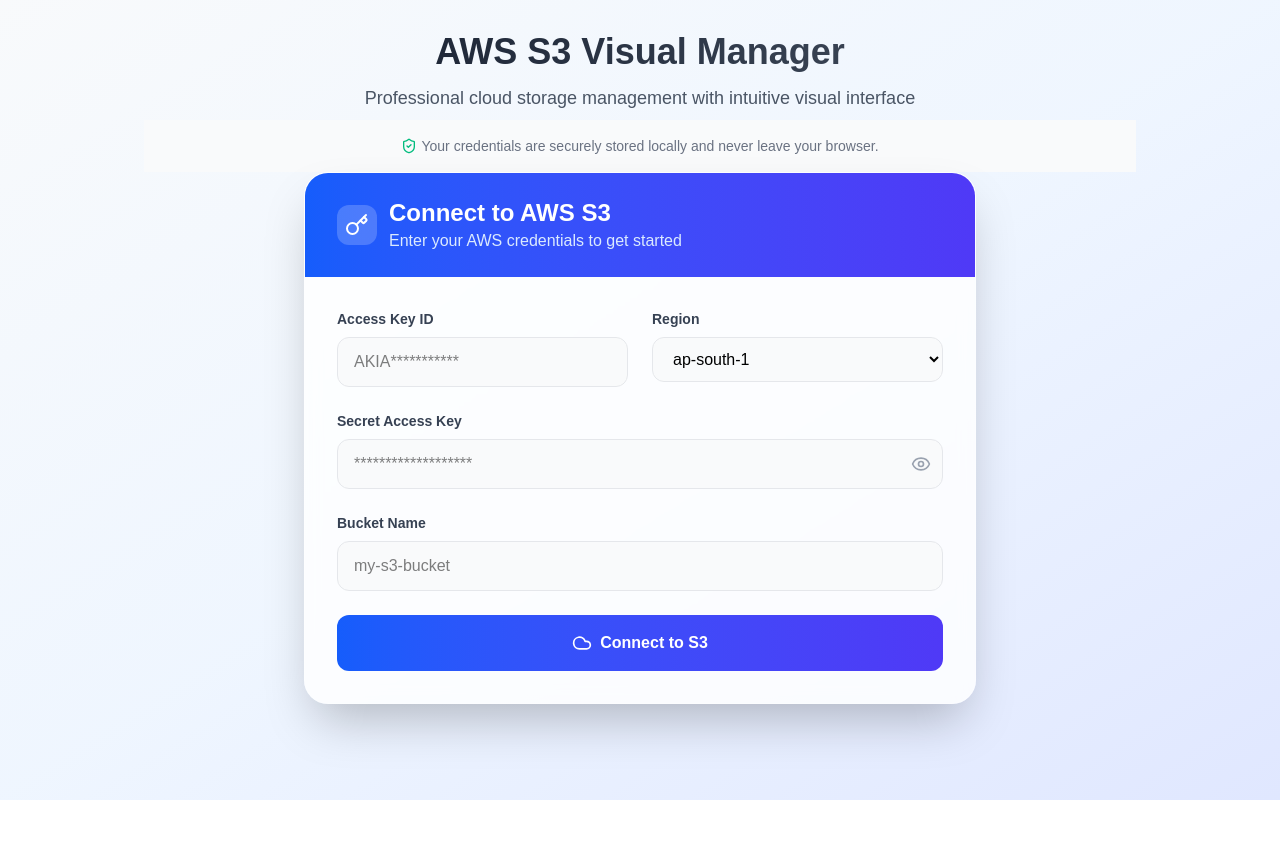
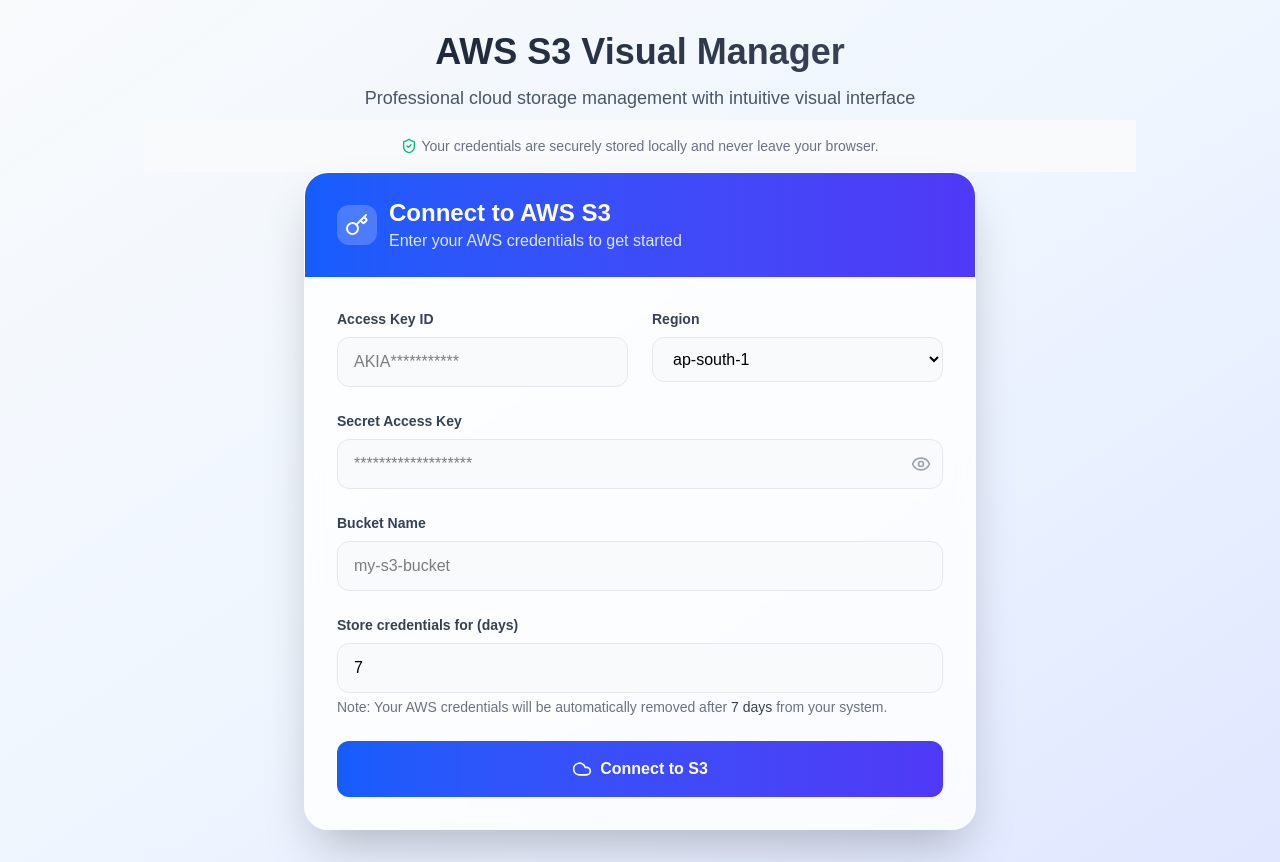
Before and after one commit to sagar-yenkure/s3visualizer, a Next.js app: page /credentials in a window 1280 px wide. Before the commit the page ends 800 px from the top, so only its background shows below. Built offline with nearby package versions, Linux system fonts and the light colour scheme.

Commit message:
feat: add credential expiration management

```diff
--- a/src/components/CredentialManager.tsx
+++ b/src/components/CredentialManager.tsx
@@ -17,6 +17,7 @@
   const [showSecretKey, setShowSecretKey] = useState(false);
   const [error, setError] = useState<string | null>(null);
 
+  const [expireDays, setExpireDays] = useState<number>(7); // Default 7 days
   const [credentials, setCredentials] = useState<AWSCredentials>({
     accessKeyId: "",
     secretAccessKey: "",
@@ -24,7 +25,7 @@
     bucketName: "",
   });
 
-  const { mutate, isPending: isConnecting } = useTestS3Connection(credentials);
+  const { mutate, isPending: isConnecting } = useTestS3Connection(credentials,expireDays);
 
   const handleSubmit = async (e: React.FormEvent) => {
     if (!credentials) return;
@@ -160,6 +161,33 @@
                   required
                 />
               </div>
+              <div>
+                <div className="space-y-2">
+                  <label className="block text-sm font-semibold text-gray-700">
+                    Store credentials for (days)
+                  </label>
+                  <input
+                    type="number"
+                    min={1}
+                    max={90}
+                    value={expireDays}
+                    onChange={(e) => setExpireDays(parseInt(e.target.value))}
+                    className="w-full px-4 py-3 border border-gray-200 rounded-xl focus:ring-2 focus:ring-blue-500 focus:border-transparent transition-all duration-200 bg-gray-50 focus:bg-white"
+                    placeholder="Enter days eg. 7, 15, 30"
+                    required
+                  />
+                </div>
+                {expireDays > 0 && (
+                  <p className="text-sm text-gray-500 mt-1">
+                    Note: Your AWS credentials will be automatically removed
+                    after{" "}
+                    <span className="font-medium text-gray-700">
+                      {expireDays} day{expireDays > 1 ? "s" : ""}
+                    </span>{" "}
+                    from your system.
+                  </p>
+                )}
+              </div>
 
               <button
                 type="submit"
--- a/src/features/S3Feature.ts
+++ b/src/features/S3Feature.ts
@@ -1,5 +1,6 @@
 "use client";
 
+import { storeAwsCredentials } from "@/lib/getAwsCredentials";
 import {
   createS3Folder,
   deleteS3Object,
@@ -13,14 +14,14 @@
 import toast from "react-hot-toast";
 
 // test S3 connection
-export function useTestS3Connection(credentials: AWSCredentials) {
+export function useTestS3Connection(credentials: AWSCredentials,expireDays:number) {
   const queryClient = useQueryClient();
   const router = useRouter();
   return useMutation({
     mutationFn: () => testS3Connection(credentials),
     onSuccess: () => {
       toast.success("connection with s3 approved");
-      localStorage.setItem("aws-s3-credentials", JSON.stringify(credentials));
+      storeAwsCredentials(credentials,expireDays)
       queryClient.invalidateQueries({ queryKey: ["s3-objects"] });
       router.push("/gallery");
     },
--- a/src/lib/getAwsCredentials.ts
+++ b/src/lib/getAwsCredentials.ts
@@ -1,13 +1,38 @@
 "use client";
+
+import { AWSCredentials } from "@/types";
 
 export const getAwsCredentials = (): string | null => {
   if (typeof window === "undefined") return null;
 
   try {
     const raw = localStorage.getItem("aws-s3-credentials");
-    if (!raw) return null;
+    const expiry = localStorage.getItem("aws-s3-credentials-expiry");
+
+    if (!raw || !expiry) return null;
+
+    const expiresAt = parseInt(expiry);
+    if (isNaN(expiresAt) || Date.now() > expiresAt) {
+      // Expired
+      localStorage.removeItem("aws-s3-credentials");
+      localStorage.removeItem("aws-s3-credentials-expiry");
+      console.warn("AWS credentials expired and removed.");
+      return null;
+    }
+
     return raw;
   } catch (error) {
+    console.error("Error getting AWS credentials:", error);
     return null;
   }
 };
+
+export const storeAwsCredentials = (
+  credentials: AWSCredentials,
+  expireDays: number
+) => {
+  const day = (Date.now() + expireDays * 24 * 60 * 60 * 1000).toString();
+
+  localStorage.setItem("aws-s3-credentials", JSON.stringify(credentials));
+  localStorage.setItem("aws-s3-credentials-expiry", day);
+};
```
